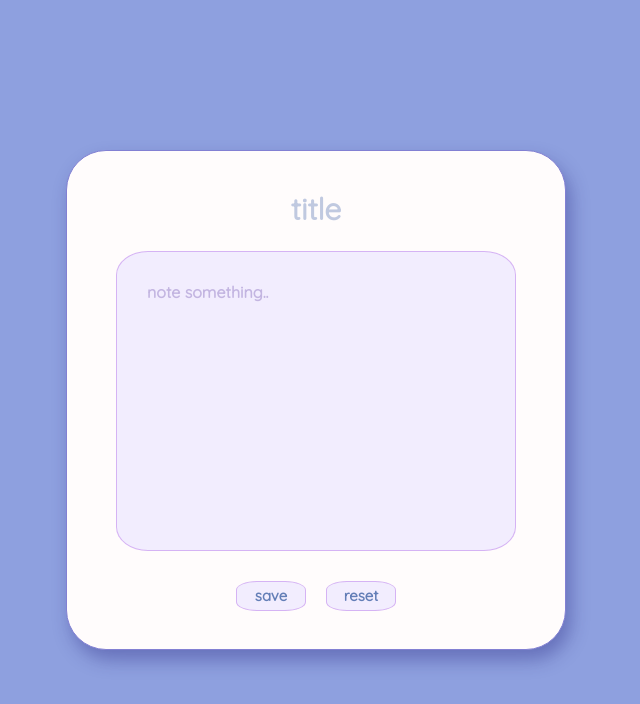
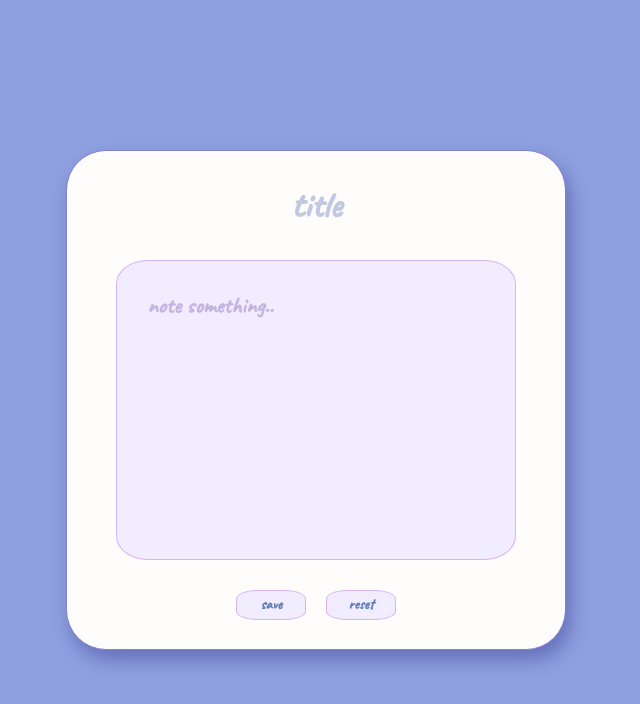
Before and after one commit to nandiniuttreja/FEE-Notepad-Assignment, a plain HTML site: page index.html in a window 1280 px wide. Shown: the whole page, without its empty margins (324-964 px from the left). Drawn offline with Linux system fonts and the light colour scheme.

Commit message:
initial commit

```diff
--- a/index.html
+++ b/index.html
@@ -5,7 +5,7 @@
     <meta name="viewport" content="width=device-width, initial-scale=1.0">
     <link rel="preconnect" href="https://fonts.googleapis.com">
     <link rel="preconnect" href="https://fonts.gstatic.com" crossorigin>
-    <link href="https://fonts.googleapis.com/css2?family=Quicksand&display=swap" rel="stylesheet">
+    <link href="https://fonts.googleapis.com/css2?family=Caveat:wght@500&display=swap" rel="stylesheet">
     <link rel="stylesheet" href="./styles.css">
     <title>Notepad</title>
 </head>
--- a/styles.css
+++ b/styles.css
@@ -1,7 +1,7 @@
 *{
     margin: 0;
     padding: 0;
-    font-family: 'Quicksand', sans-serif;
+    font-family: 'Caveat', cursive;
     box-sizing: border-box;
 }
 body{
@@ -28,7 +28,7 @@ body{
 .title{
     max-width: 500px;
     min-width: 400px;
-    font-size: 30px;
+    font-size: 37px;
     text-align: center;
     resize: none;
     background-color:#fffcfc;
@@ -53,7 +53,7 @@ body{
     background-color: #ebe5ffa7;
     border-color: #bc7fea85;
     padding: 30px;
-    font-size: medium;
+    font-size: 23px;
     color: #637eb7;
     font-weight: 600;
     resize: none;
```
